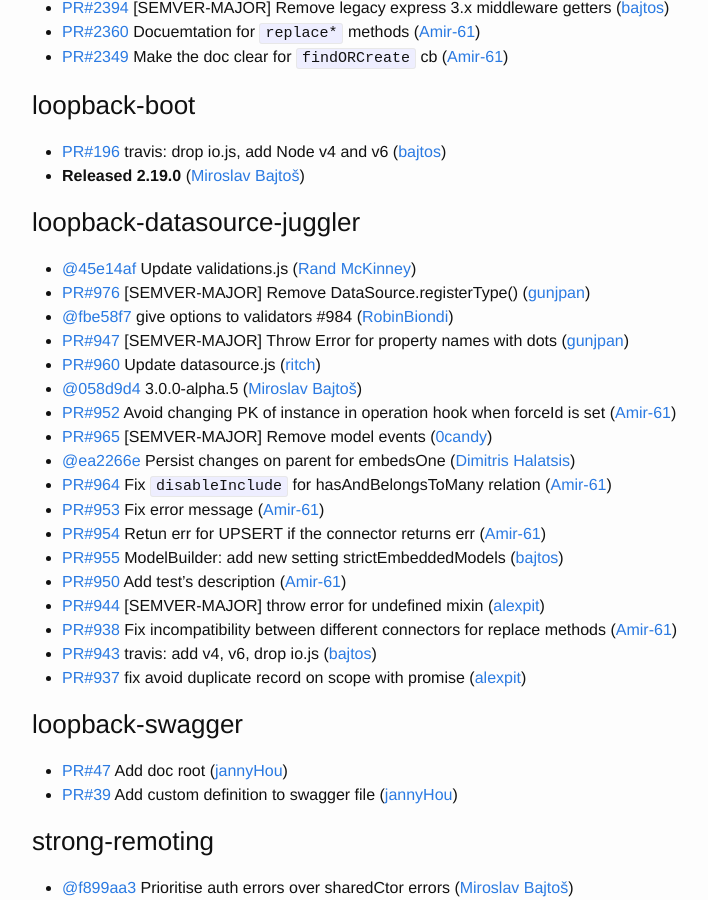
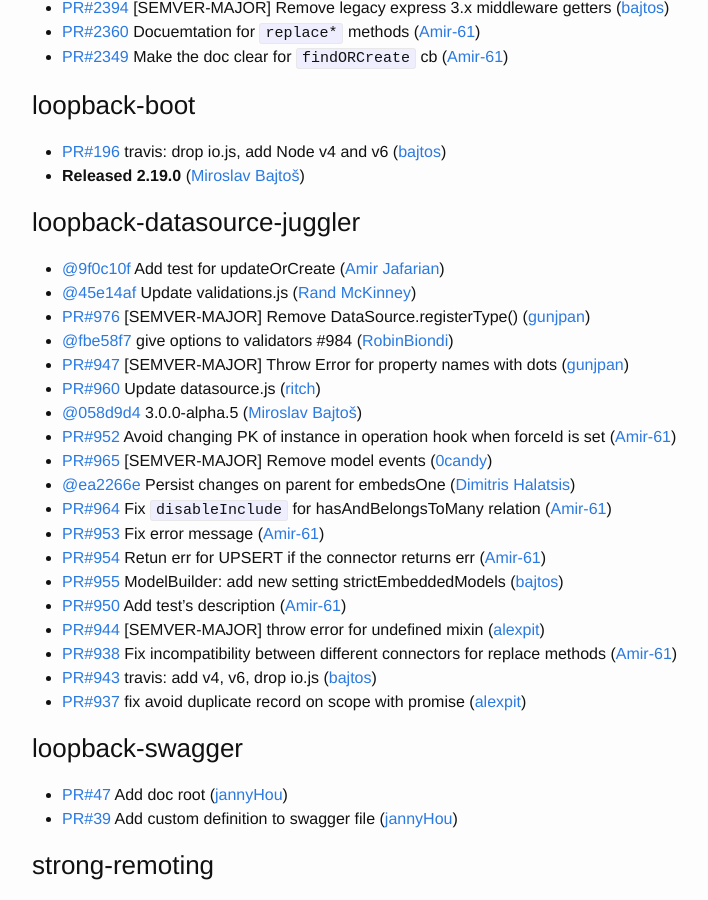
Before and after one commit to strongloop/loopback, a Jekyll site: the page built from index.md, in a window 1280 px wide and 900 px high, scrolled down 941 px. Shown: the whole window, without its empty margins (238-946 px from the left). Built offline with Jekyll 4.4.1, drawn with Linux system fonts in a browser that asks for light colours.

Commit message:
Update changelog

```diff
--- a/index.md
+++ b/index.md
@@ -46,6 +46,7 @@
 
 
 ### loopback-datasource-juggler
+ * [@9f0c10f](https://github.com/strongloop/loopback-datasource-juggler/commit/9f0c10fdff4dd4ae60f4795dde8bf3e4356f8a82) Add test for updateOrCreate ([Amir Jafarian](https://github.com/Amir-61))
  * [@45e14af](https://github.com/strongloop/loopback-datasource-juggler/commit/45e14af4a981fcf376276babeb344ceac578186c) Update validations.js ([Rand McKinney](https://github.com/crandmck))
  * [PR#976](https://github.com/strongloop/loopback-datasource-juggler/pull/976) [SEMVER-MAJOR] Remove DataSource.registerType() ([gunjpan](https://github.com/gunjpan))
  * [@fbe58f7](https://github.com/strongloop/loopback-datasource-juggler/commit/fbe58f7cf82b0a8e7e04afbaddea319fb7e8e8d1) give options to validators #984 ([RobinBiondi](https://github.com/robinbiondi))
```
